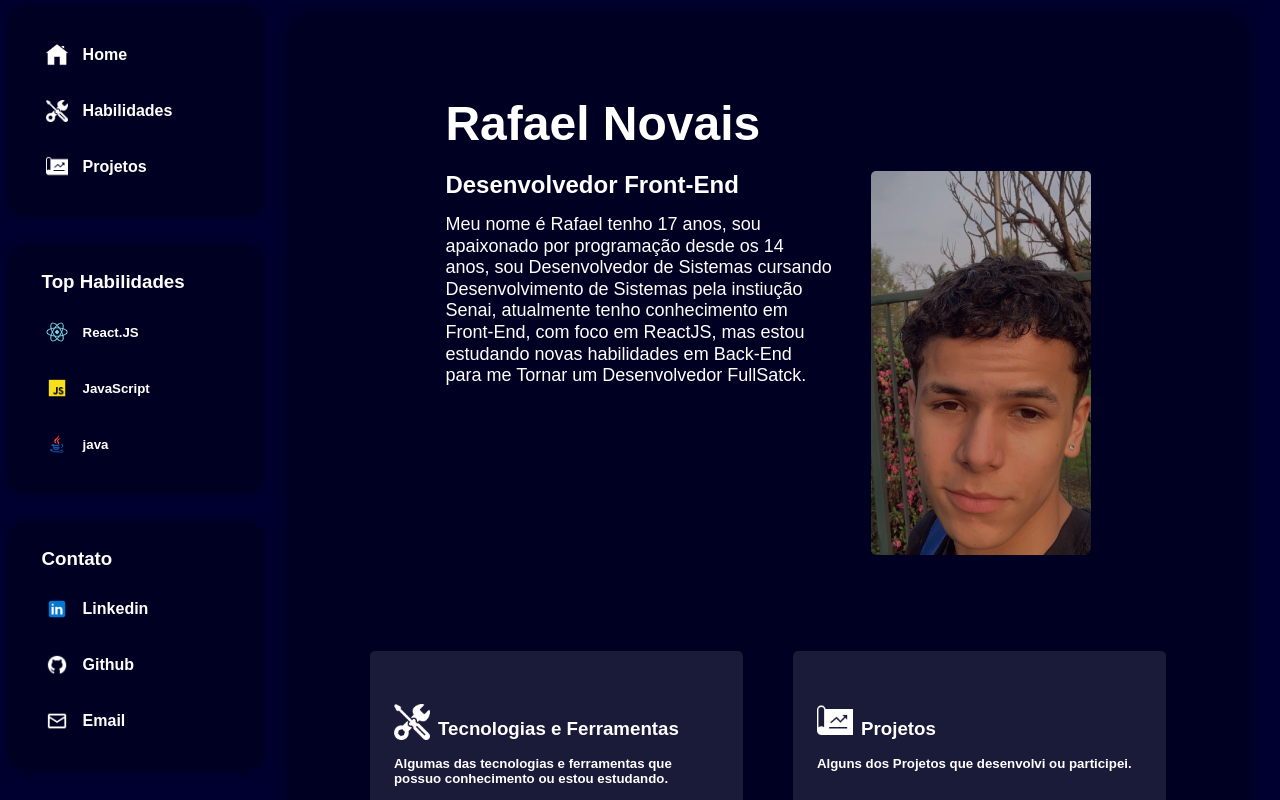
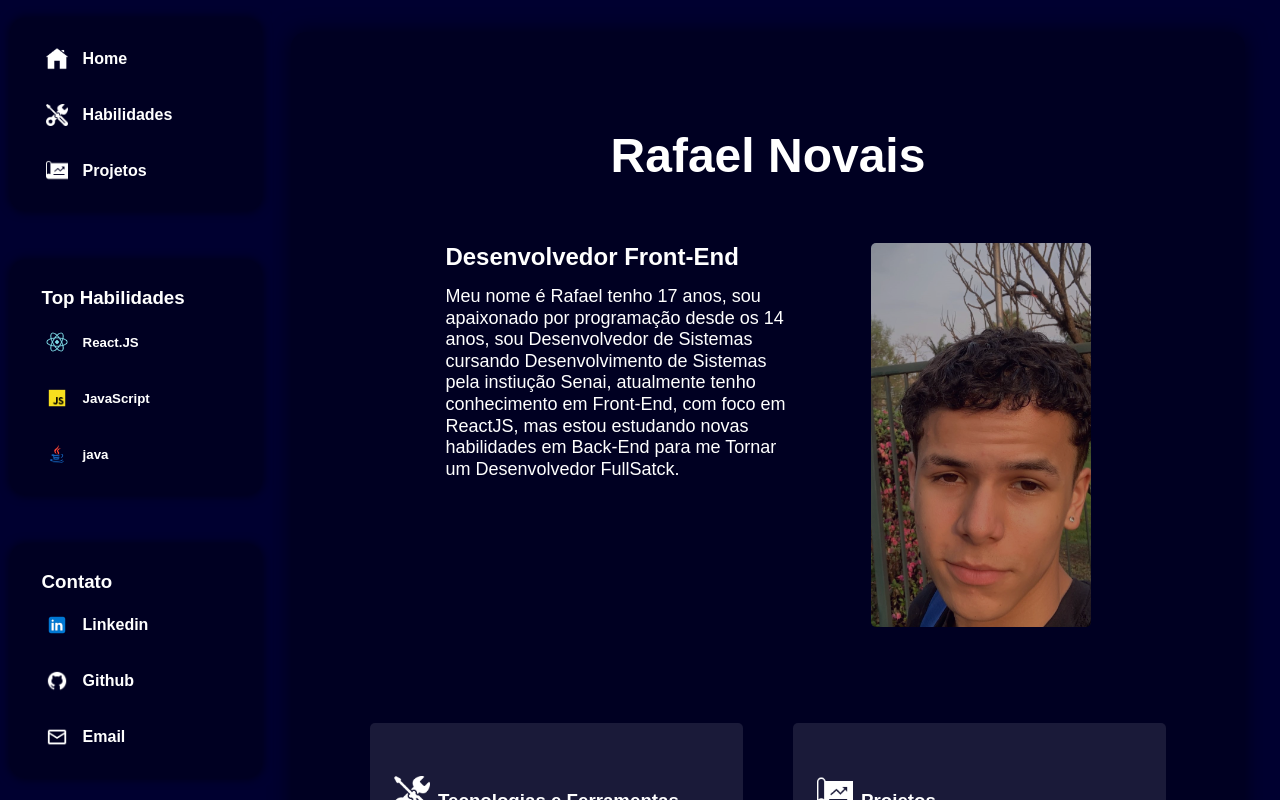
Before and after one commit to oN0V41S/Rafael_Novais, a React (Create React App) app: page / in a window 1280 px wide. Shown: the top 800 px of the page. Built offline with nearby package versions, Linux system fonts and the light colour scheme.

Commit message:
update: style
Add new breakpoints and page title.

```diff
--- a/src/components/about/about.jsx
+++ b/src/components/about/about.jsx
@@ -3,9 +3,8 @@ import minhaFoto from "@/static/foto2.jpg";
 export default function About() {
   return (
     <section className="about">
-      <h1 className="about-name">Rafael Novais</h1>
+      <h1 className="about-name title-page">Rafael Novais</h1>
       <div className="about-text">
-        <h1 className="about-me">Um pouco sobre mim...</h1>
         <h2>Desenvolvedor Front-End</h2>
         <p>
           Meu nome é Rafael tenho 17 anos, sou apaixonado por programação desde
--- a/src/components/about/about.scss
+++ b/src/components/about/about.scss
@@ -1,17 +1,21 @@
 .about {
   width: 70%;
   display: flex;
+  flex-wrap: wrap;
   justify-content: space-between;
   gap: 20px;
-  flex-wrap: wrap;
 
   @media (max-width: 1040px) {
     margin: 2vh auto 8vh;
+    width: 90%;
   }
 
   .about-name {
     width: 100%;
     font-size: xxx-large;
+    margin-bottom: 5vh;
+    margin-top: 2vh;
+    text-align: center;
 
     @media (max-width: 1040px) {
       display: none;
@@ -24,17 +28,14 @@
     width: 60%;
     height: max-content;
 
-    .about-me {
-      display: none;
-
-      @media (max-width: 1040px) {
-        display: block;
-      }
+    @media (max-width: 1024px) {
+      width: 40%;
+      margin: auto;
     }
 
     h1 {
       font-weight: 800;
-      width: max-content;
+      width: 90%;
       height: max-content;
 
       @media (max-width: 1040px) {
@@ -43,7 +44,7 @@
     }
 
     h2 {
-      width: max-content;
+      width: 100%;
       height: max-content;
 
       @media (max-width: 1040px) {
@@ -57,6 +58,7 @@
       font-weight: 400;
       line-height: 1.2;
       height: max-content;
+      width: 90%;
 
       @media (max-width: 1040px) {
         font-size: x-small;
@@ -69,5 +71,10 @@
     width: 220px;
     border-radius: 5px;
     filter: opacity(0.7);
+
+    @media (max-width: 1024px) {
+      width: 110px;
+      margin: auto;
+    }
   }
 }
--- a/src/components/layout/aside/aside.scss
+++ b/src/components/layout/aside/aside.scss
@@ -11,7 +11,8 @@
   position: fixed;
   padding: 1vh;
   right: 0;
-  top: 0;
+  bottom: 0;
+  top: 10px;
   height: 95%;
   width: 20%;
 
@@ -28,7 +29,7 @@
     display: grid;
     width: 75%;
     border-radius: 15px;
-    padding: 3vh;
+    padding: 2.2vh 3vh;
     margin: 0 auto;
     width: 80%;
 
@@ -36,7 +37,7 @@
       text-decoration: none;
     }
     h3 {
-      margin-bottom: 2vh;
+      margin: 1.2vh 0;
       width: max-content;
       margin-left: 1vh;
       pointer-events: none;
--- /dev/null
+++ b/src/components/project/project.jsx
@@ -0,0 +1,19 @@
+import ItemProject from "@/components/project/ItemProject";
+import DevWizard from "@/static/projects/devwizards.png";
+
+export default function Project() {
+  return (
+    <section className="project">
+      <h1 className="title-page">Projetos</h1>
+      <div className="project-list">
+        <ItemProject
+          img={DevWizard}
+          name="DevWizards"
+          tech="ReactJS, TailwindCSS, Figma, Trello"
+          desc="Projeto Desenvolvido em uma Squad em Sala de Aula com foco em práticar todo conteúdo estudado no semestre"
+        />
+        <ItemProject img="" name="Em breve" tech="Em breve" desc="Em breve" />
+      </div>
+    </section>
+  );
+}
--- a/src/components/project/project.scss
+++ b/src/components/project/project.scss
@@ -1,16 +1,4 @@
 .project {
-
-  .project-title {
-    width: max-content;
-    margin: 5vh auto 15vh;
-    font-size: xx-large;
-    font-weight: 900;
-
-    @media (max-width: 1024px) {
-      font-size: medium;
-      margin: 5vh auto ;
-    }
-  }
 
   .project-list {
     display: grid;
--- a/src/components/skill/skills.jsx
+++ b/src/components/skill/skills.jsx
@@ -13,7 +13,7 @@ import jsIcon from "@/static/skills/javascript.png";
 export default function Skills() {
   return (
     <section className="Skills">
-      <h1 className="project-title">Habilidades</h1>
+      <h1 className="title-page">Habilidades</h1>
       <div className="skill-list">
         <ItemSkill
           Skill="SassCSS"
--- a/src/components/skill/skills.scss
+++ b/src/components/skill/skills.scss
@@ -47,7 +47,7 @@
 .skill {
   background-color: rgba(0, 0, 255, 0.1);
   box-shadow: 0 0 10px 3px rgba(0, 0, 0, 0.1);
-  padding: 3vh 5vh;
+  padding: 4vh 6vh;
   border-radius: 10px;
   display: grid;
   flex-direction: column;
@@ -78,8 +78,11 @@
   }
 
   h4 {
+    margin: auto auto auto 0;
+
     @media (max-width: 1024px) {
       font-size: x-small;
+      margin: auto auto auto 0;
     }
   }
 
--- a/src/pages/Projects.jsx
+++ b/src/pages/Projects.jsx
@@ -1,29 +1,12 @@
 import Layout from "@/components/layout/layout";
-import ItemProject from "@/components/project/ItemProject";
 
-import DevWizard from "@/static/projects/devwizards.png";
+import Project from "@/components/project/project"
 
 export default function Projects() {
   return (
     <>
       <Layout>
-        <section className="project">
-          <h1 className="project-title">Projetos</h1>
-          <div className="project-list">
-            <ItemProject
-              img={DevWizard}
-              name="DevWizards"
-              tech="ReactJS, TailwindCSS, Figma, Trello"
-              desc="Projeto Desenvolvido em uma Squad em Sala de Aula com foco em práticar todo conteúdo estudado no semestre"
-            />
-            <ItemProject
-              img=""
-              name="Em breve"
-              tech="Em breve"
-              desc="Em breve"
-            />
-          </div>
-        </section>
+        <Project/>
       </Layout>
     </>
   );
--- a/src/styles/index.scss
+++ b/src/styles/index.scss
@@ -33,7 +33,7 @@ body {
   }
 
   main {
-    margin: 2vh auto;
+    margin: 4vh auto;
     padding: 2vh;
     background-color: rgba(0, 0, 0, 0.3);
     box-shadow: 0px 0px 20px 1px rgba(0, 0, 0, 0.5);
@@ -58,12 +58,12 @@ body {
   .title-page {
     width: max-content;
     margin: 5vh auto 15vh;
-    font-size: xx-large;
+    font-size: xxx-large;
     font-weight: 900;
 
     @media (max-width: 1024px) {
       font-size: medium;
-      margin: 5vh auto;
+      margin: 5vh auto ;
     }
   }
 }
```
